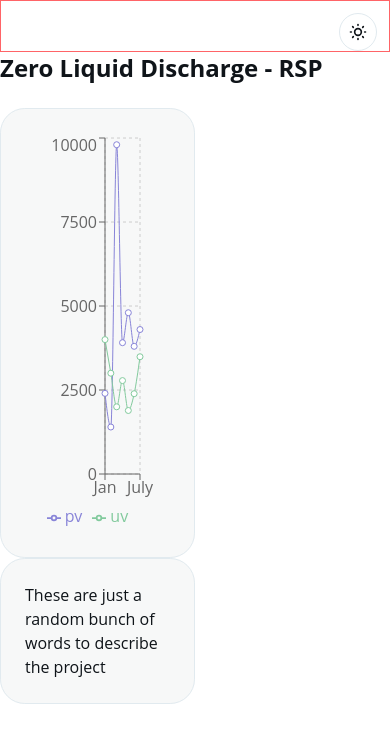
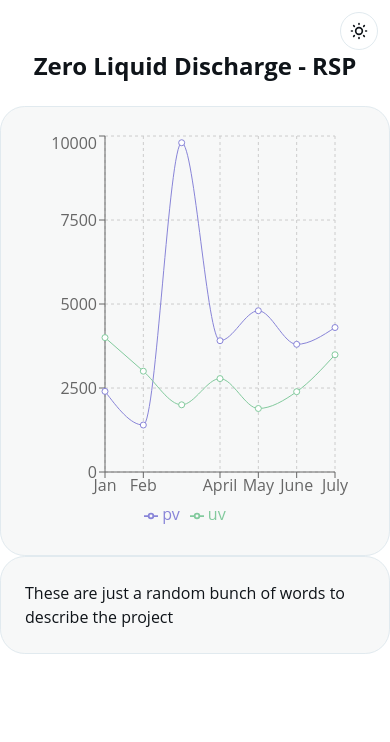
Before and after one commit to JustVoiD1/SAIL-EMD-DashBoard, a Next.js app: page /demoproject in a window 390 px wide. Shown: the top 742 px of the page. Built offline with nearby package versions, Linux system fonts and the light colour scheme; sample sign-in values are in the browser's storage.

Commit message:
responsiveness v1

```diff
--- a/app/components/GlobalStatCard.tsx
+++ b/app/components/GlobalStatCard.tsx
@@ -2,14 +2,14 @@ import Image from 'next/image'
 import React from 'react'
 
 
-const globalStats = ({ title, value, imageURL }: { title: string, value: number, imageURL : string}) => {
+const globalStats = ({ title, value, imageURL }: { title: string, value: string | number, imageURL : string}) => {
   return (
     <>
-      <div className="bg-card border border-border rounded-lg p-4 min-w-[140px]">
+      <div className="bg-card border border-border rounded-lg p-4 min-w-fit">
         <div className="flex items-center justify-between">
           <div>
             <p className="text-sm text-muted-foreground">{title}</p>
-            <p className="text-2xl font-bold text-foreground">{value}</p>
+            <p className="text-xl font-bold text-foreground">{value}</p>
           </div>
           {/* <div className="p-2 bg-blue-100 dark:bg-blue-900/30 rounded-lg">
             <Image src={imageURL} alt='icon' height={20} width={20} />
--- a/app/dashboard/page.tsx
+++ b/app/dashboard/page.tsx
@@ -16,7 +16,7 @@ export default function Dashboard() {
   const globalStatsArray = [
     {
       id: 1,
-      title: 'Total Projects',
+      title: 'Total',
       value: 247,
       imageURL: '/icons/TotalIcon.svg'
     },
@@ -34,8 +34,8 @@ export default function Dashboard() {
     },
     {
       id: 4,
-      title: 'Success Rate',
-      value: 86,
+      title: 'Success',
+      value: "86%",
       imageURL: '/icons/SuccessRateIcon.svg'
     },
 
@@ -224,11 +224,11 @@ export default function Dashboard() {
   }
 
   return (
-    <div className="min-h-screen bg-background">
+    <div className="min-h-screen min-w-screen bg-background">
       {/* Navigation Header */}
       <header className='sticky top-0 z-50'>
         <nav className="bg-card border-b border-border p-4">
-          <div className="max-w-7xl mx-auto flex justify-between items-center">
+          <div className="w-screen mx-auto flex justify-between items-center">
             <Image alt='logo' height={imagesize} width={imagesize} src={'SAIL_logo.svg'} />
 
             <h1 className="text-2xl font-bold bg-gradient-to-r from-blue-400 to-blue-800 bg-clip-text text-transparent">
@@ -270,11 +270,6 @@ export default function Dashboard() {
         <div className="bg-card/50 backdrop-blur-sm border-b border-border">
           <div className="max-w-7xl mx-auto p-4">
             <div className="flex flex-col lg:flex-row lg:items-center lg:justify-between gap-4">
-              {/* Global Stats */}
-              <div className="flex flex-wrap gap-4">
-                {globalStatsArray.map((item) => < GlobalStatCard key={item.id} imageURL={item.imageURL} title={item.title} value={item.value} />)}
-              </div>
-
               {/* Search Bar */}
               <div className="flex-shrink-0 lg:w-80">
                 <div className="relative">
@@ -295,6 +290,13 @@ export default function Dashboard() {
                   </div>
                 </div>
               </div>
+
+              {/* Global Stats */}
+              <div className="flex flex-wrap gap-4">
+                {globalStatsArray.map((item) => < GlobalStatCard key={item.id} imageURL={item.imageURL} title={item.title} value={item.value} />)}
+              </div>
+
+
             </div>
           </div>
         </div>
--- a/app/demoproject/page.tsx
+++ b/app/demoproject/page.tsx
@@ -87,7 +87,7 @@ export default function DemoProject() {
 
     return (
         <div className="min-h-screen bg-background">
-            <header className='w-screen flex justify-end border border-red-400 pr-3 pt-3'>
+            <header className='w-screen flex justify-end pr-3 pt-3'>
             {/* theme switch */}
                 <button
                     onClick={toggleDarkMode}
@@ -109,8 +109,8 @@ export default function DemoProject() {
                 </button>
             </header>
             <div className="mx-auto">
-                <h1 className="text-2xl font-bold text-foreground mb-6">Zero Liquid Discharge - RSP</h1>
-                <div className="bg-card border w-[50%] border-border rounded-xl p-6 shadow-lg">
+                <h1 className="text-2xl text-center font-bold text-foreground mb-6">Zero Liquid Discharge - RSP</h1>
+                <div className="bg-card border min-w-[50%] border-border rounded-xl p-6 shadow-lg">
                     <div style={{ width: '100%', height: 400 }}>
                         <ResponsiveContainer width="100%" height="100%">
                             <LineChart
@@ -137,7 +137,7 @@ export default function DemoProject() {
                 </div>
 
 
-                <div className="bg-card border w-[50%] border-border rounded-xl p-6 shadow-lg">These are just a random bunch of words to describe the project</div>
+                <div className="bg-card border min-w-[50%] border-border rounded-xl p-6 shadow-lg">These are just a random bunch of words to describe the project</div>
             </div>
         </div>
     );
```
